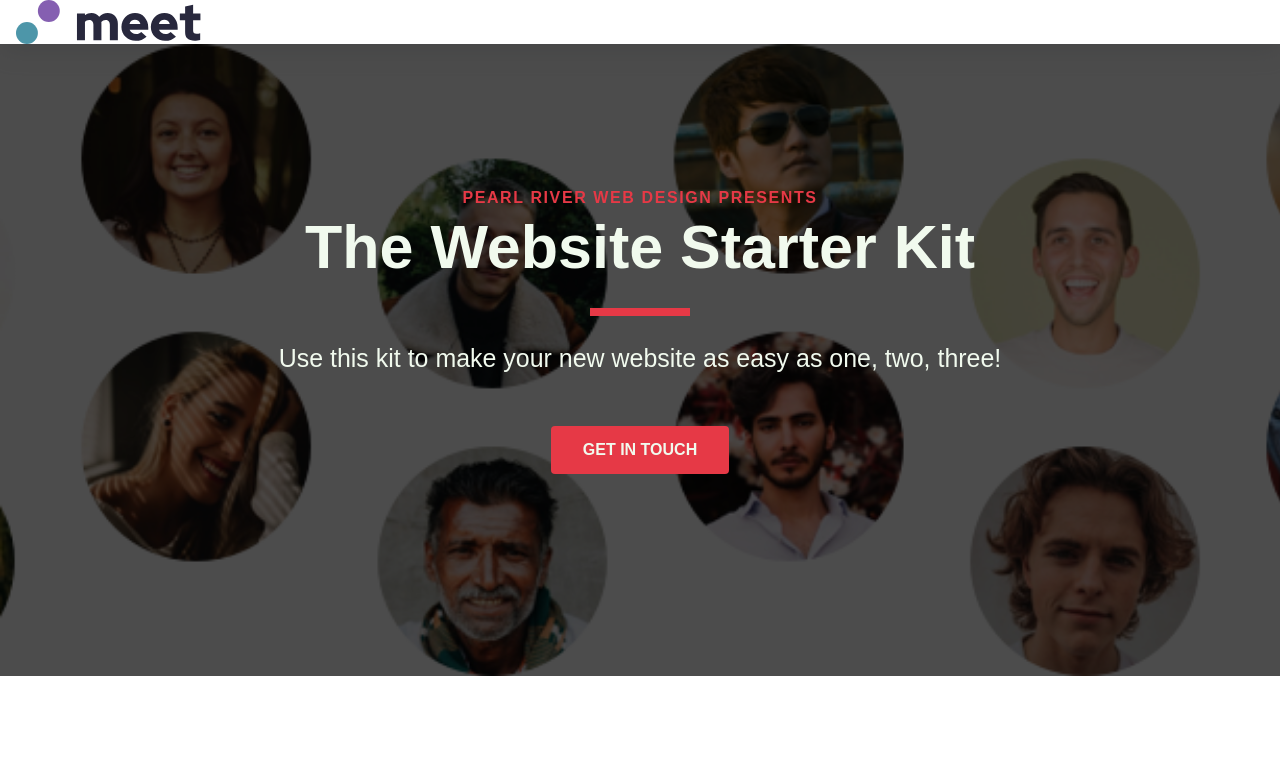
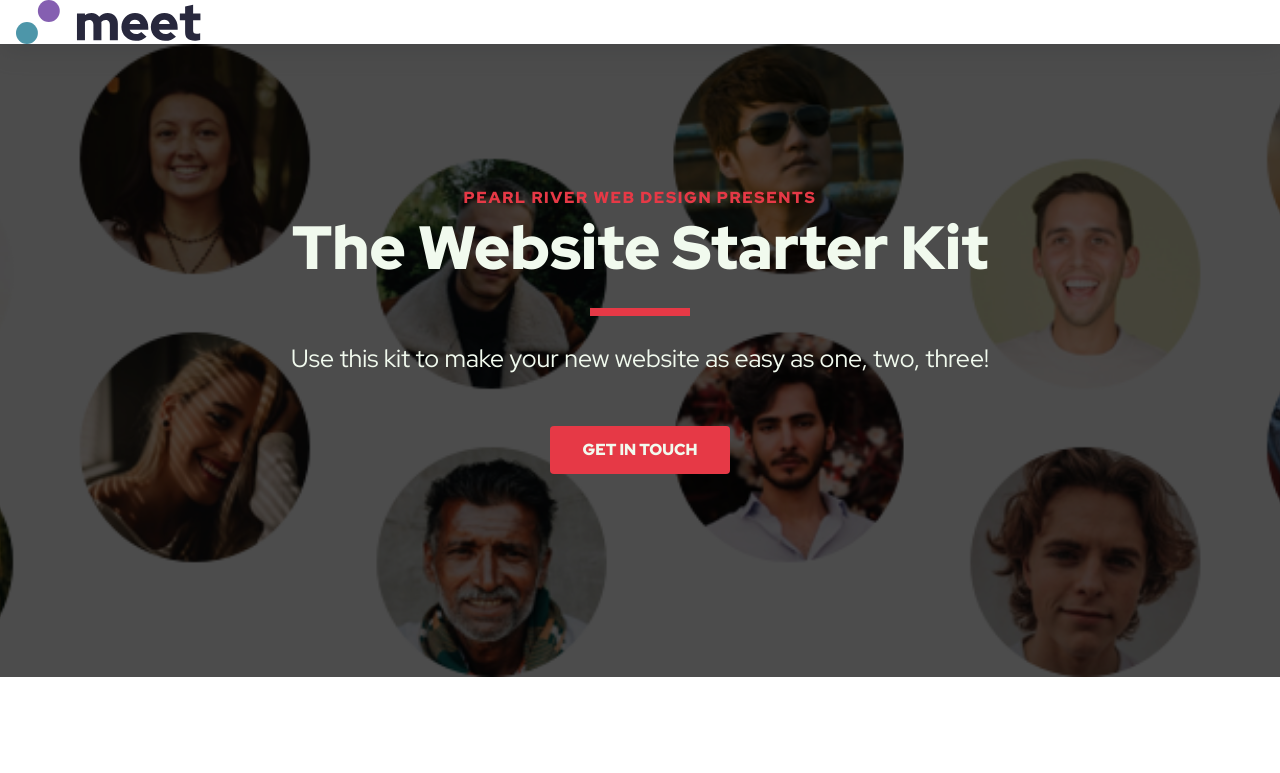
Before and after one commit to jkaps9/meet-landing-page, a website built with webpack: page src/template.html in a window 1280 px wide. Shown: the top 773 px of the page. Built offline with nearby package versions, Linux system fonts and the light colour scheme; files whose address does not match are found by name.

Commit message:
fix font file location reference

```diff
--- a/src/root.css
+++ b/src/root.css
@@ -162,7 +162,8 @@ body.dark-mode {
   font-family: "Red Hat Display";
   font-style: normal;
   font-weight: 400;
-  src: url("../fonts/red-hat-display-v20-latin-regular.woff2") format("woff2"); /* Chrome 36+, Opera 23+, Firefox 39+, Safari 12+, iOS 10+ */
+  src: url("../src/assets/fonts/red-hat-display-v20-latin-regular.woff2")
+    format("woff2"); /* Chrome 36+, Opera 23+, Firefox 39+, Safari 12+, iOS 10+ */
 }
 /* red-hat-display-500 - latin */
 @font-face {
@@ -170,7 +171,8 @@ body.dark-mode {
   font-family: "Red Hat Display";
   font-style: normal;
   font-weight: 500;
-  src: url("../fonts/red-hat-display-v20-latin-500.woff2") format("woff2"); /* Chrome 36+, Opera 23+, Firefox 39+, Safari 12+, iOS 10+ */
+  src: url("../src/assets/fonts/red-hat-display-v20-latin-500.woff2")
+    format("woff2"); /* Chrome 36+, Opera 23+, Firefox 39+, Safari 12+, iOS 10+ */
 }
 /* red-hat-display-900 - latin */
 @font-face {
@@ -178,7 +180,8 @@ body.dark-mode {
   font-family: "Red Hat Display";
   font-style: normal;
   font-weight: 900;
-  src: url("../fonts/red-hat-display-v20-latin-900.woff2") format("woff2"); /* Chrome 36+, Opera 23+, Firefox 39+, Safari 12+, iOS 10+ */
+  src: url("../src/assets/fonts/red-hat-display-v20-latin-900.woff2")
+    format("woff2"); /* Chrome 36+, Opera 23+, Firefox 39+, Safari 12+, iOS 10+ */
 }
 
 /* ******************* */
```
